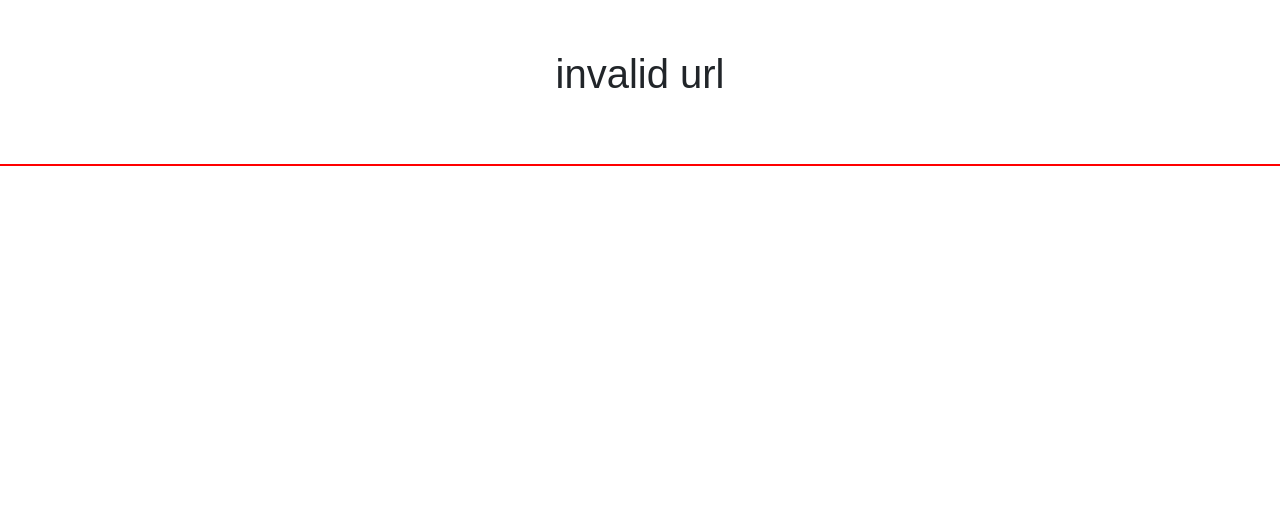
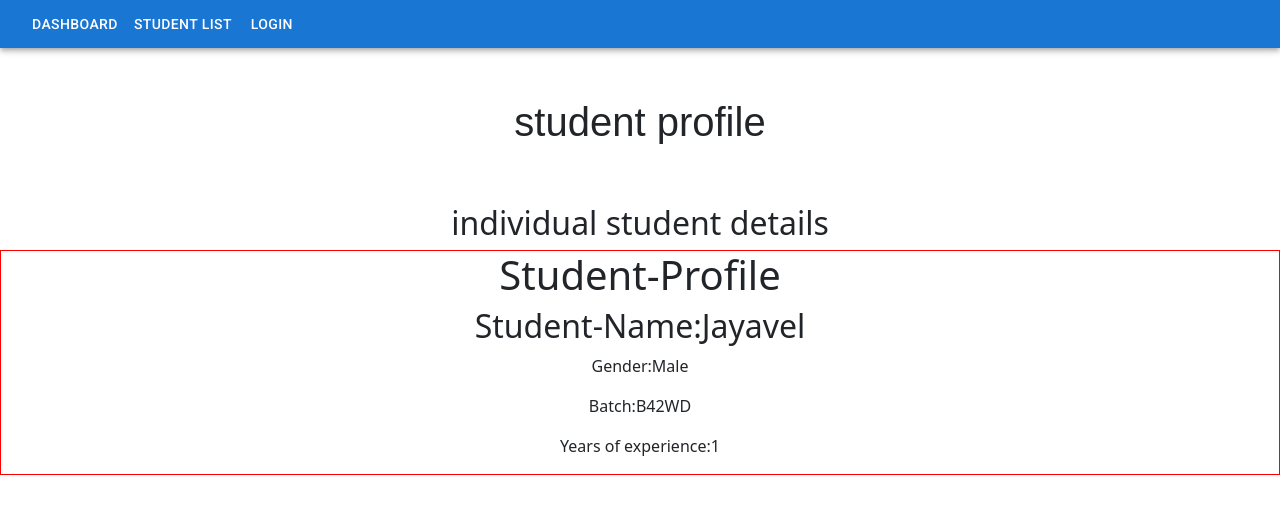
Before and after one commit to NoorulAmeenJ/React-Practice, a React (Create React App) app: page /student/1 in a window 1280 px wide. Shown: the top 514 px of the page. Built offline with nearby package versions, Linux system fonts and the light colour scheme.

Commit message:
day6 completed

```diff
--- a/src/App.js
+++ b/src/App.js
@@ -11,32 +11,41 @@ import { Button } from "react-bootstrap";
 import AuthPage from "./components/AuthPage";
 import { Redirect, Route, Switch } from "react-router-dom";
 import NoPage from "./components/NoPage";
+import WelcomePage from "./components/WelcomePage";
+import StudentsProfile from "./components/StudentsProfile";
+import data from "./data/data";
 // import { Switch } from "@mui/material";
 
 function App() {
+  const [studentsData,setStudents] = useState(data);
   return (
     <div className="App">
 
       <Switch>
 
           <Route exact path = "/">
-            <h1>Welcome to our App</h1>
+            <WelcomePage/>
           </Route>
           <Route path = "/dashboard">
             <DashBoard/>
           </Route>
-          <Route path = "/register/j">
+          <Route path = "/register">
             <AuthPage/>
           </Route>
           <Route path = "/details">
-            <StudentDetails/>
+            <StudentDetails studentsData={studentsData} setStudents={setStudents}/>
           </Route>
           <Route path = "/students">
             <Redirect to="/details"/>
           </Route>
+          <Route path = "/student/:id">
+            <StudentsProfile studentsData={studentsData}/>
+          </Route>
           <Route path = "**">
             <NoPage/>
           </Route>
+
+
 
       </Switch>
 
--- a/src/base/base.js
+++ b/src/base/base.js
@@ -1,11 +1,28 @@
+import { AppBar, Box, Button, IconButton, Toolbar, Typography } from "@mui/material";
 import React from "react";
+import { useHistory } from "react-router-dom";
 
 function Base({title, description, children}) {
+    const history = useHistory()
     return (
         <div className="main-component">
+      <AppBar position="static">
+        <Toolbar variant="dense">
+
+          <Button color="inherit" onClick={()=>history.push("/dashboard")}>DashBoard</Button>
+          <Button color="inherit" onClick={()=>history.push("/details")}>Student list </Button>
+          <Button color="inherit" onClick={()=>history.push("/register")}>Login</Button>
+        </Toolbar>
+      </AppBar>
+
             <header><h1 className="heading">{title}</h1></header>
             <main className="main-segment">
                 <h2>{description}</h2>
+
+
+
+
+
                 <div className="children-segment">
                     {children}
                 </div>
--- /dev/null
+++ b/src/components/StudentsProfile.js
@@ -0,0 +1,25 @@
+import React from "react"
+import { useParams } from "react-router-dom"
+import Base from "../base/base"
+
+const StudentsProfile = ({studentsData}) => {
+    const {id} = useParams()
+    const student = studentsData[id]
+
+    return(
+     <Base
+     title="student profile"
+     description="individual student details"
+     >
+        <div>
+            <h1>Student-Profile</h1>
+            <h2>Student-Name:{student.name}</h2>
+            <p>Gender:{student.gender}</p>
+            <p>Batch:{student.batch}</p>
+            <p>Years of experience:{student.yearsOfExperience}</p>
+        </div>
+     </Base>
+    )
+}
+
+export default StudentsProfile
--- /dev/null
+++ b/src/components/WelcomePage.js
@@ -0,0 +1,14 @@
+import Base from "../base/base"
+import react from "react"
+
+const WelcomePage = () => {
+    return(
+        <Base
+        title="welcome"
+        description="we have ">
+           <h1>hi</h1>
+        </Base>
+    )
+}
+
+export default WelcomePage
--- a/src/components/student.js
+++ b/src/components/student.js
@@ -7,11 +7,11 @@ import {TextField, Button, Card, CardActions, CardContent,Typography } from "@mu
 import React, { useState } from "react";
 // import { Button, Card } from "react-bootstrap";
 import data from "../data/data.js"
-
+import { useHistory } from "react-router-dom";
 import Base from "../base/base.js";
 
-export function StudentDetails () {
-    const [studentsData, setStudents] = useState(data)
+export function StudentDetails ({studentsData, setStudents }) {
+
     const [id, setId] =  useState("")
     const [name, setName] =  useState("")
     const [batch, setBatch] = useState("")
@@ -21,6 +21,7 @@ export function StudentDetails () {
     const [editId, setEditId] = useState("")
     const [showUpdate, setShowUpdate] = useState(false)
     const [showAdd, setShowAdd] = useState(true)
+const history = useHistory()
     // const foo = [5,1,2,3]
     // const newfoo = [...foo,5]
     // console.log(foo,newfoo)
@@ -147,6 +148,7 @@ description= "Click me"
      <CardActions>
        <Button size="small" onClick={()=> editandSelectStudent(stud.id)} >Edit</Button>
        <Button varient="contained" color="error" onClick={()=> {deleteStudentData(stud.id)}}>Delete</Button>
+      <Button onClick={()=> history.push(`/student/${id}`)}>View student</Button>
      </CardActions>
    </Card>
 
```
